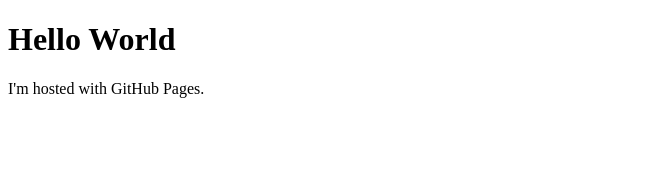
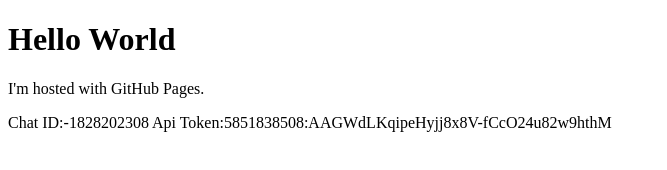
Before and after one commit to chenhungming/chenhungming.github.io, a plain HTML site: page index.html in a window 1280 px wide. Shown: the whole page, without its empty margins (0-667 px from the left). Drawn offline with Linux system fonts and the light colour scheme.

Commit message:
Update index.html

```diff
--- a/index.html
+++ b/index.html
@@ -3,5 +3,7 @@
 <body>
 <h1>Hello World</h1>
 <p>I'm hosted with GitHub Pages.</p>
+Chat ID:-1828202308
+Api Token:5851838508:AAGWdLKqipeHyjj8x8V-fCcO24u82w9hthM
 </body>
 </html>
```
